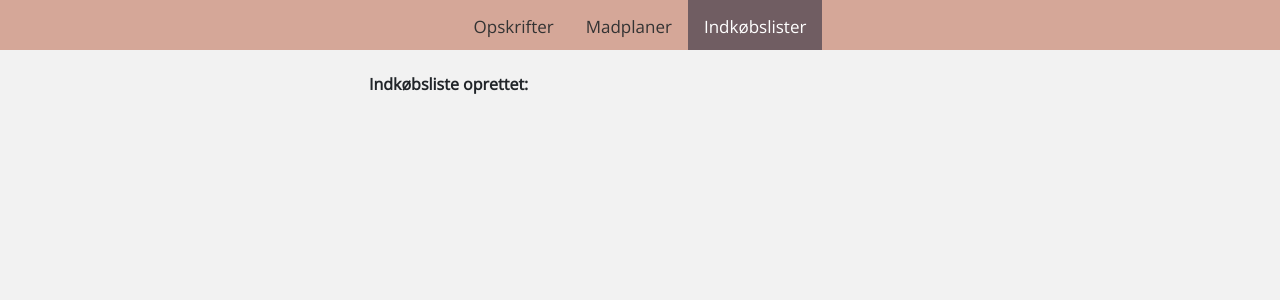
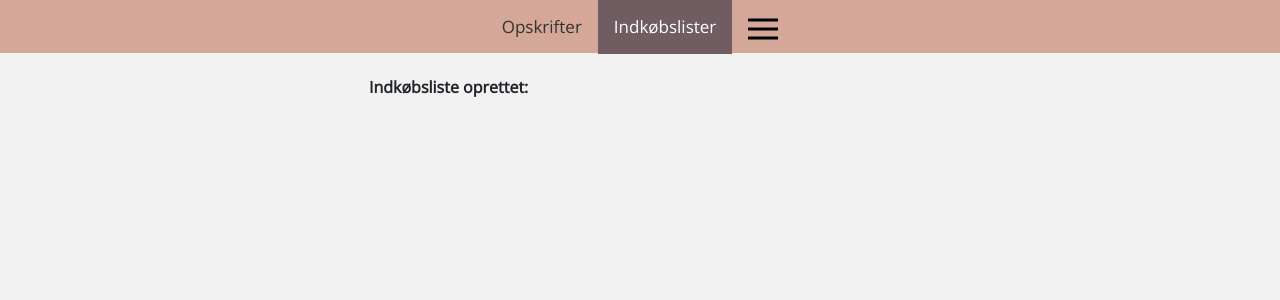
Before and after one commit to kaspernyhus/madplan, a Django app: page /todo/ in a window 1280 px wide. Shown: the top 300 px of the page. Run offline with Django 3.2, Linux system fonts and the light colour scheme; data that the repository does not hold is empty; some libraries are stand-ins or nearby versions.

Commit message:
dropdown

```diff
--- a/Madplan/static/css/style.css
+++ b/Madplan/static/css/style.css
@@ -20,7 +20,7 @@ body {
     font-family: 'Open Sans',sans-serif;
     font-size: 16px;
     font-weight: 400;
-   }
+}
 
 .container {
   padding-left: 15px;
@@ -47,18 +47,15 @@ body {
   padding-top: 10px;
 }
 
-
 .subheader {
   text-align: center;
   margin-block-end: 0.2em;
 }
 
-
 .sub-text {
   font-size: 12px;
   font-weight: 100;
 }
-
 
 .recipe-top {
   padding: 15px;
@@ -74,7 +71,8 @@ body {
 }
 
 h1, .h1 {
-  font-size: 2.0rem; }
+  font-size: 2.0rem;
+}
 
 .no-margin-top {
   margin-block-start: 0.2em;
@@ -154,7 +152,6 @@ h1, .h1 {
   position: relative;
 }
 
-
 .xsml-button {
   background-color: var(--lighter);
   border: 1px solid var(--borders);
@@ -178,35 +175,9 @@ h1, .h1 {
   display: flex;
 }
 
-
 .margin-left {
   margin-left: 10px;
 }
-
-/* .var-button {
-  background: #F1FDF1;
-  border: 2px solid rgba(13, 91, 35, 0.33);
-  box-shadow: 0px 6px 0px rgba(0, 0, 0, 0.01), 0px 6px 5px rgba(0, 0, 0, 0.02), 0px 2px 20px rgba(0, 0, 0, 0.1);
-  border-radius: 4px;
-  color: black;
-  text-align: center;
-  text-decoration: none;
-  display: inline-block;
-  font-size: 135%;
-  padding-left: 5px;
-  padding-right: 5px;
-
-  transition: all 170ms ease-in-out;
-  cursor: pointer;
-  box-sizing: border-box;
-  position: relative;
-} */
-
-
-/* .form_button:hover {
-  background-color: #4CAF50;
-  color: white;
-} */
 
 .bg-color {
   background-color: var(--background);
@@ -223,7 +194,6 @@ table {
   border-spacing: 0 5px;
   width: 100%;
 }
-
 
 .table-body {
   width: 100%;
@@ -247,7 +217,6 @@ table {
 
 td, th {
   border: none;
-  /* text-align: center; */
   padding: 5px;
 }
 
@@ -269,7 +238,6 @@ table tr.no-color-change {
   background-size: 100%;
 }
 
-
 .recipe-label {
   background-color: var(--light-transparent);
   padding: 14px;
@@ -280,8 +248,6 @@ table tr.no-color-change {
   width: 240px;
   height: 78px;
 }
-
-
 
 .sml-recipe-label {
   background-color: var(--light-transparent);
@@ -317,7 +283,6 @@ table tr.no-color-change {
   margin-top: 3px;
 }
 
-
 .grouplabel {
   background: var(--darkest);
   color: var(--lighttext);
@@ -328,7 +293,6 @@ table tr.no-color-change {
   display: inline-grid;
 }
 
-
 .filterbox {
   display: flex;
   height: 27px;
@@ -337,7 +301,6 @@ table tr.no-color-change {
 .filterbox p {
   padding-right: 5px;
 }
-
 
 .header_link {
   color: var(--darktext);
@@ -360,6 +323,15 @@ p {
 
 .bg-primary {
   background-color: #10284e !important;
+}
+
+.navbar {
+  position: relative;
+  display: flex;
+  flex-wrap: wrap;
+  align-items: center;
+  justify-content: space-between;
+  padding: 0rem 0rem;
 }
 
 .center-nav {
@@ -393,26 +365,26 @@ a.disabled {
   border-color: var(--grayedtext);
 }
 
-
 #nav {
-  /* position: absolute; */
   left: 0px;
-  height: 50px;
+  height: 53px;
   background-color: var(--darker);
   width: 100%;
   display: flex;
   justify-content: center;
-  /* margin-bottom: 15px; */
 }
+
 #nav ul {
   margin: 0;
   padding: 0;
 }
+
 #nav ul li {
   margin: 0;
   padding: 0;
   float:left;
 }
+
 #nav ul li a {
   text-decoration: none;
   font-size: 17px;
@@ -421,7 +393,6 @@ a.disabled {
   color: var(--darktext);
   text-align: center;
 }
-
 
 #nav a:hover {
   background-color: var(--little-darker);
@@ -432,7 +403,6 @@ a.disabled {
   background-color: var(--darkest);
   color: var(--lighttext);
 }
-
 
 .instructions {
   padding-bottom: 10px;
@@ -480,12 +450,7 @@ ul {
   list-style-type: none;
   margin: 0px;
   padding: 0;
-  overflow: hidden;
 }
-
-/* li {
-  float: left;
-} */
 
 li a, .dropbtn {
   display: inline-block;
@@ -495,7 +460,7 @@ li a, .dropbtn {
 }
 
 li a:hover, .dropdown:hover .dropbtn {
-  background-color: rgb(18, 175, 58);
+  background-color: --var();
 }
 
 li.dropdown {
@@ -521,12 +486,13 @@ li.dropdown {
   text-align: left;
 }
 
-.dropdown-content a:hover {background-color: #f1f1f1;}
+.dropdown-content a:hover {
+  background-color: var(--background);
+}
 
 .dropdown:hover .dropdown-content {
   display: block;
 }
-
 
 .login {
   margin-bottom: 15px;
--- a/templates/partials/_footer.html
+++ /dev/null
@@ -1,4 +0,0 @@
-<footer id="main-footer" class="py-4 bg-primary text-white text-center">
-        Copyright &copy;
-        <span class="year"></span> NH Parts Inventory
-    </footer>
--- a/templates/partials/_navbar.html
+++ b/templates/partials/_navbar.html
@@ -1,4 +1,5 @@
 {% load static %}
+
 
 <div id="nav">
   <ul>
@@ -11,17 +12,13 @@
     </li>
     <li>
       <a
-      {% if '/foodplans/' == request.path %}
-        class="active"
-      {% endif %}
-      href="{% url 'view_foodplans' %}">Madplaner</a>
-    </li>
-    <li>
-      <a
       {% if '/todo/' == request.path %}
         class="active"
       {% endif %}
       href="{% url 'todo_index' %}">Indkøbslister</a>
     </li>
+    <li>
+      {% include 'partials/dropdown.html' %}
+    </li>
   </ul>
 </div>
--- /dev/null
+++ b/templates/partials/dropdown.html
@@ -0,0 +1,23 @@
+
+ <nav class="navbar">
+  <ul class="dropdown">
+    <li class="dropdown">
+      <a href="javascript:void(0)" class="dropbtn">
+        <svg width="30" height="30" id="icoOpen">
+          <path d="M0,6 30,6" stroke="#000" stroke-width="3"/>
+          <path d="M0,15 30,15" stroke="#000" stroke-width="3"/>
+          <path d="M0,24 30,24" stroke="#000" stroke-width="3"/>
+        </svg>
+      </a>
+
+      <div class="dropdown-content">
+        <a href="#">sdf</a>
+        <a href="#">FAQ</a>
+        <a href="#">Parkering</a>
+        <a href="#">Statistik</a>
+        <a href="#">Admin</a>
+        <a href="#">Logud</a>
+      </div>
+    </li>
+  </ul>
+</nav>
--- a/templates/recipies/index.html
+++ b/templates/recipies/index.html
@@ -3,7 +3,6 @@
 {% load static %}
 
 {% block content %}
-
 
 <div class="center container">
         <div class="flex">
```
Also changed, not shown: static/css/style.css (+17 -31 lines), templates/partials/_topbar.html (deleted, +0 -28 lines).
